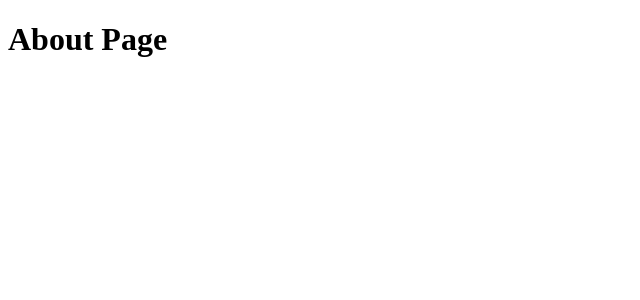
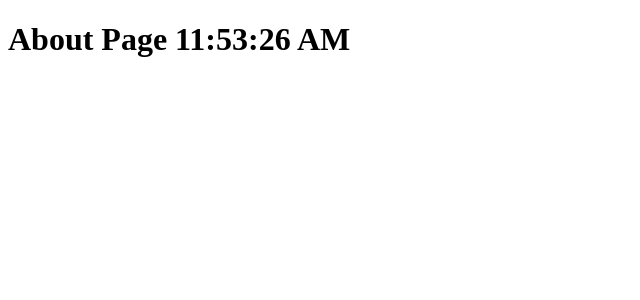
Before and after one commit to Shahrukh-elRed/next-js-14-course, a Next.js app: page /about in a window 1280 px wide. Shown: the top 300 px of the page, without its empty margins (0-640 px from the left). Built offline with nearby package versions, Linux system fonts and the light colour scheme.

Commit message:
static rendering

```diff
--- a/src/app/about/page.jsx
+++ b/src/app/about/page.jsx
@@ -2,7 +2,7 @@ const AboutPage = () => {
     console.log("About Server Component");
 
     return (
-        <h1>About Page</h1>
+        <h1>About Page {new Date().toLocaleTimeString()}</h1>
     )
 }
 
```
